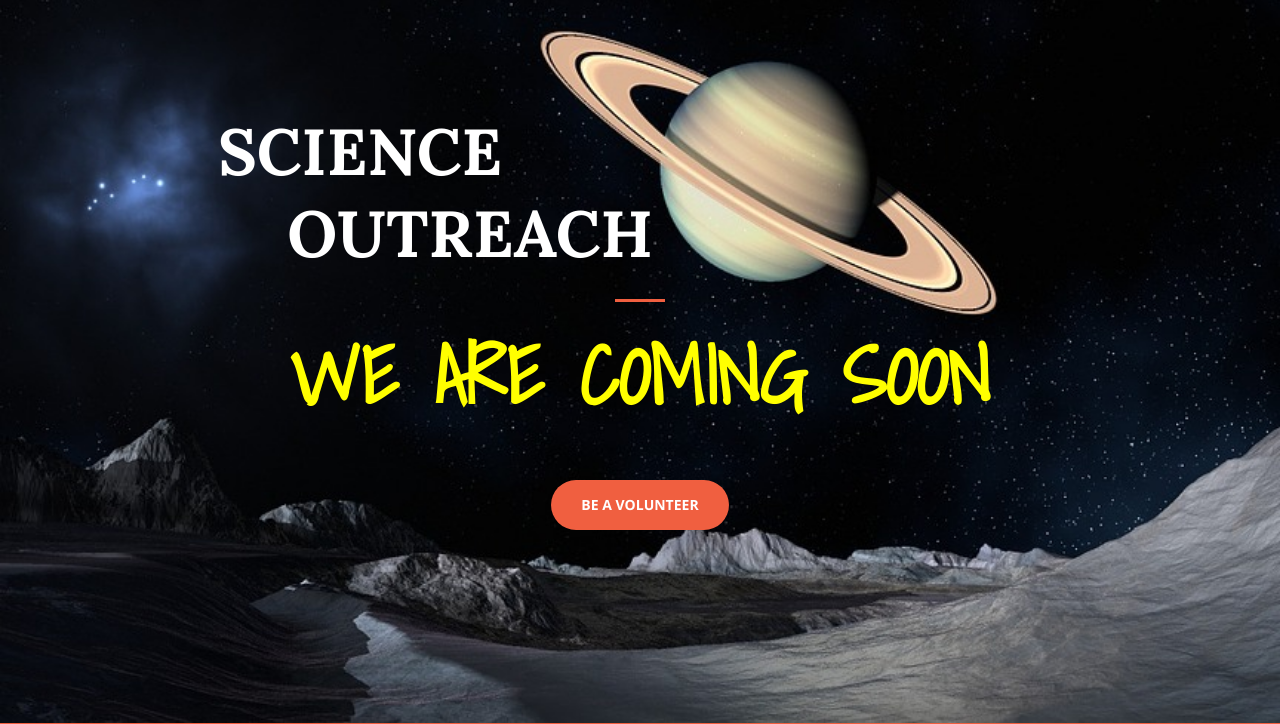
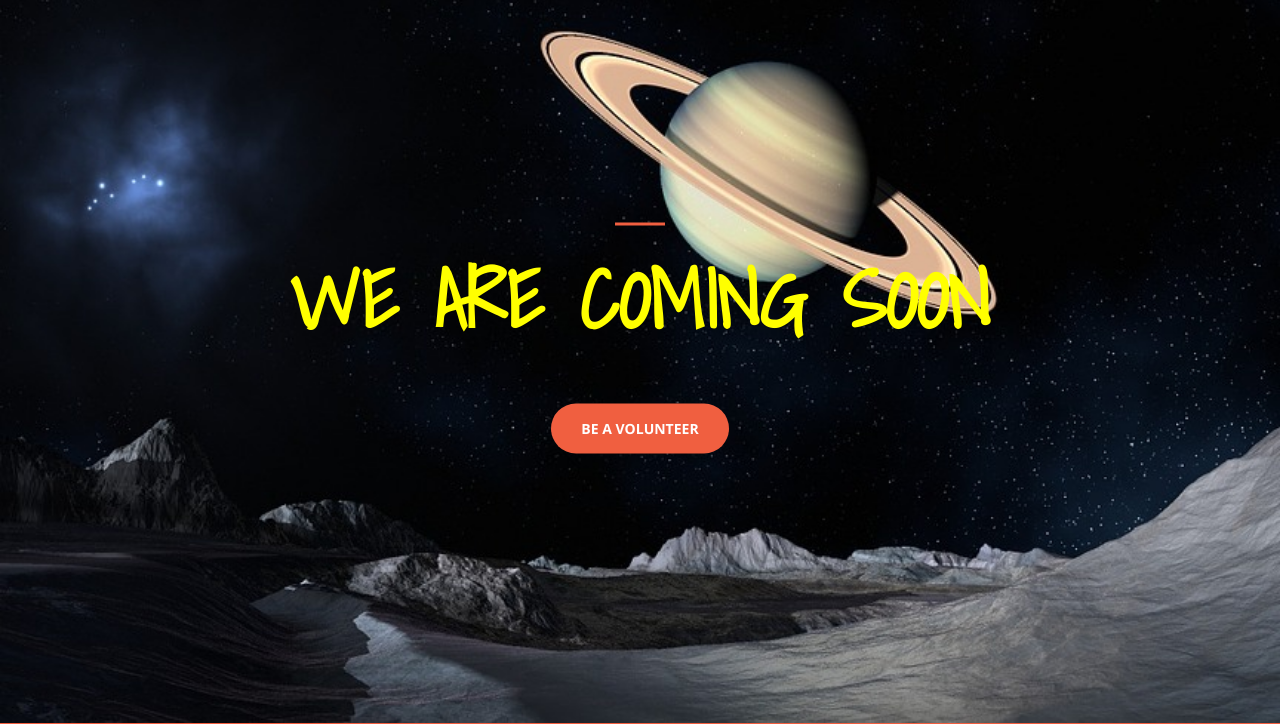
Before and after one commit to scienceoutreach/scienceoutreach.github.io, a website: page index.html in a window 1280 px wide. Shown: the part 77-801 px from the top of the page. Drawn offline with nearby package versions, Linux system fonts and the light colour scheme.

Commit message:
remove science outreach

```diff
--- a/index.html
+++ b/index.html
@@ -87,10 +87,10 @@
     <header>
         <div class="header-content">
             <div class="header-content-inner">
-                <div class="mob">
+                <!-- <div class="mob">
                 <h1 id="homeHeading">Science</h1>
                 <h1 id="homeHeading1">Outreach</h1>
-                </div>
+                </div> -->
 <!--                 <img class="img-responsive" src="img/scienceoutreach.png" alt="">
  -->
                 <hr>
```
